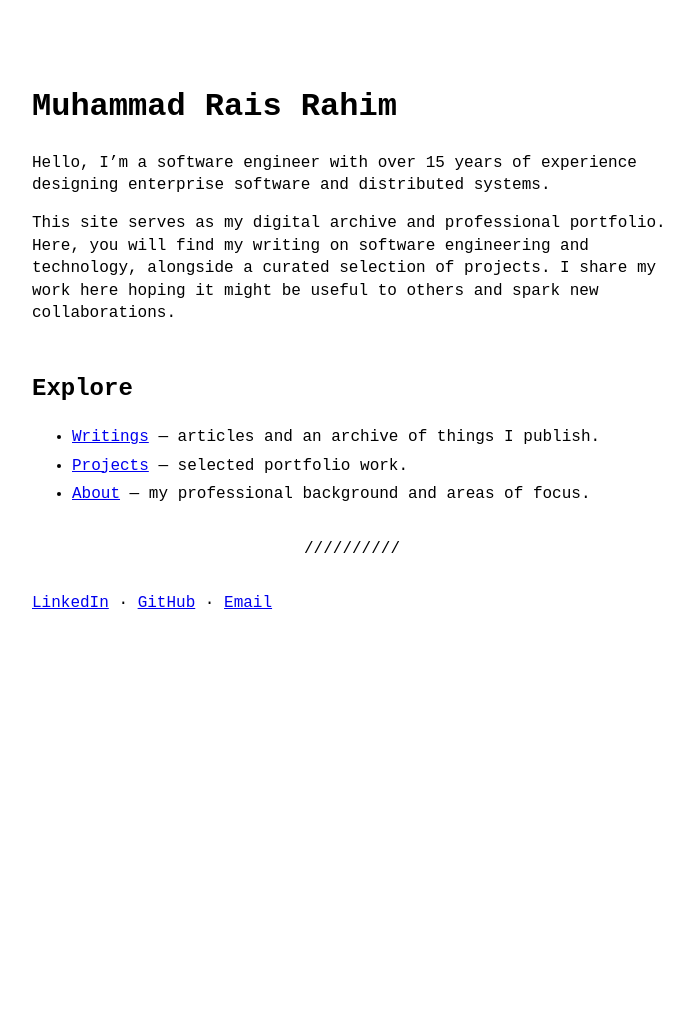
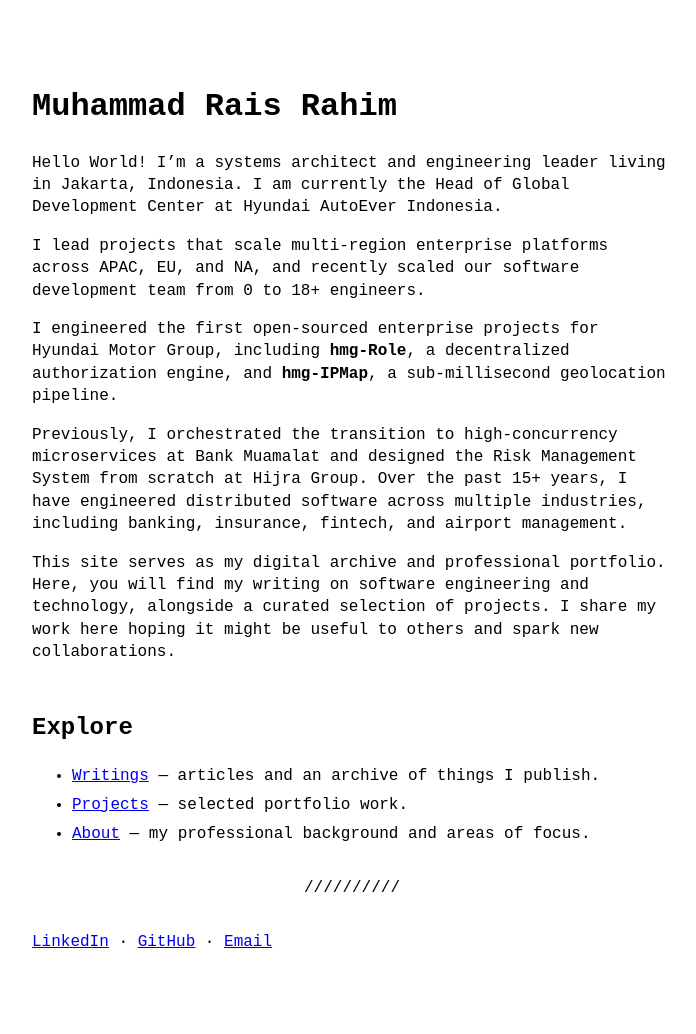
Before and after one commit to raisrahim/raisrahim.github.io, a Jekyll site: the page built from index.md, in a window 1280 px wide. Shown: the whole page, without its empty margins (288-984 px from the left). Built offline with Jekyll 4.4.1, drawn with Linux system fonts in a browser that asks for light colours; before the commit the page ends 900 px from its top, so only the background shows below that.

Commit message:
feat: update personal introduction and professional background

```diff
--- a/index.md
+++ b/index.md
@@ -5,7 +5,14 @@ description: >-
   A personal website for Muhammad Rais Rahim: a home for writing, an archive of ideas,
   and a place to share selected projects and portfolio work.
 ---
-Hello, I’m a software engineer with over 15 years of experience designing enterprise software and distributed systems.
+
+Hello World! I'm a systems architect and engineering leader living in Jakarta, Indonesia. I am currently the Head of Global Development Center at Hyundai AutoEver Indonesia.
+
+I lead projects that scale multi-region enterprise platforms across APAC, EU, and NA, and recently scaled our software development team from 0 to 18+ engineers.
+
+I engineered the first open-sourced enterprise projects for Hyundai Motor Group, including **hmg-Role**, a decentralized authorization engine, and **hmg-IPMap**, a sub-millisecond geolocation pipeline.
+
+Previously, I orchestrated the transition to high-concurrency microservices at Bank Muamalat and designed the Risk Management System from scratch at Hijra Group. Over the past 15+ years, I have engineered distributed software across multiple industries, including banking, insurance, fintech, and airport management.
 
 This site serves as my digital archive and professional portfolio. Here, you will find my writing on software engineering and technology, alongside a curated selection of projects. I share my work here hoping it might be useful to others and spark new collaborations.
 
```
